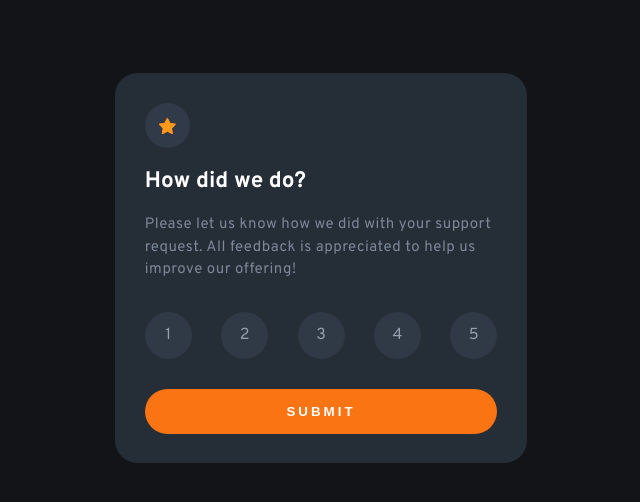
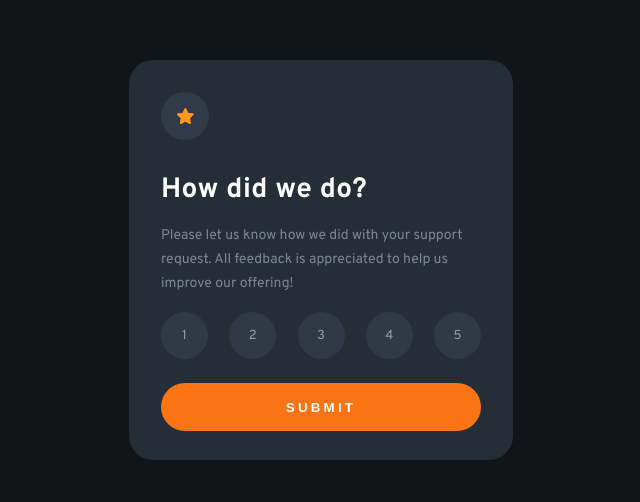
Before and after one commit to matiassaccomori/frontend-mentor-interactive-rating-component, a plain HTML site: page index.html in a window 1280 px wide. Shown: the part 140-642 px from the top of the page, without its empty margins (319-959 px from the left). Drawn offline with Linux system fonts and the light colour scheme.

Commit message:
Add files via upload

```diff
--- a/styles.css
+++ b/styles.css
@@ -10,13 +10,9 @@
 
 html, body {
   background-color: var(--Very-Dark-Blue);
-  font-size: 15px;
   font-family: 'Overpass', sans-serif;
   width: 100%;
   height: 100%;
-}
-
-body {
   display: flex;
   flex-direction: column;
   align-items: center;
@@ -24,6 +20,10 @@ body {
   margin-right: auto;
   margin-left: auto;
   overflow: hidden;
+}
+
+body, p{
+  font-size: 15px;
 }
 
 .star {
@@ -38,8 +38,8 @@ body {
 }
 
 .state {
-  width: 23.5rem;
-  height: 22rem;
+  width: 20rem;
+  height: 21rem;
   border-radius: 1.5rem;
   background-color: var(--Dark-Blue);
   padding: 2rem;
@@ -47,13 +47,21 @@ body {
 
 .title h2 {
   color: var(--White);
+  font-weight: 600;
+  letter-spacing: 0.4px;
+  font-size: 28px;
+  margin: 0;
+  padding-top: 2rem;
 }
 
 .textContent p {
   color: var(--Medium-Grey);
-  letter-spacing: 0.5px;
+  /* letter-spacing: 0.2px; */
   line-height: 1.5rem;
+  font-size: 14px;
   padding-bottom: 1rem;
+  padding-top: 1rem;
+  margin: 0;
 }
 
 .idRates {
@@ -73,12 +81,12 @@ body {
   display: inline-block;
   background-color: var(--Medium-Dark-Blue);
   border-radius: 50%;
-  padding: 0%;
+  padding: 0;
   border: none;
-  font-size: 16px;
+  font-size: 13px;
   color: var(--Light-Grey);
   text-align: center;
-  line-height: 2.9em;
+  line-height: 3rem;
 }
 
 .idRates label:hover {
@@ -94,15 +102,15 @@ body {
 
 button {
   width: 100%;
+  height: 3rem;
   border: none;
   border-radius: 2rem;
-  height: 3rem;
   background-color: var(--Orange);
   color: var(--White);
   text-transform: uppercase;
   font-weight: 700;
   letter-spacing: 0.2rem;
-  margin-top: 2rem;
+  margin-top: 1.5rem;
   cursor: pointer;
 }
 
@@ -112,13 +120,13 @@ button:hover {
 }
 
 .thanksState {
-    width: 23.5rem;
-    height: 22rem;
+    width: 20rem;
+    height: 21rem;
     border-radius: 1.5rem;
     background-color: var(--Dark-Blue);
     color: var(--Light-Grey);
     text-align: center;
-    letter-spacing: 0.3px;
+    letter-spacing: 0px;
     line-height: 1.5rem;
     padding: 2rem;
 }
@@ -131,7 +139,7 @@ button:hover {
     background-color: var(--Medium-Dark-Blue);
     border-radius: 16px;
     color: var(--Orange);
-    padding: 0.2rem 1rem;
+    padding: 0.2rem 0.5rem;
     margin: 0 auto;
     width: 11rem;
     font-size: 15px;
@@ -141,4 +149,5 @@ button:hover {
 .thanksState h1 {
   color: var(--White);
   margin-top: 2rem;
+  font-size: 1.5rem;
 }
```
